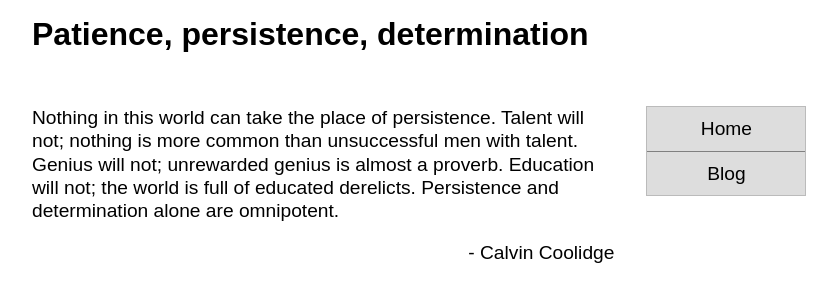
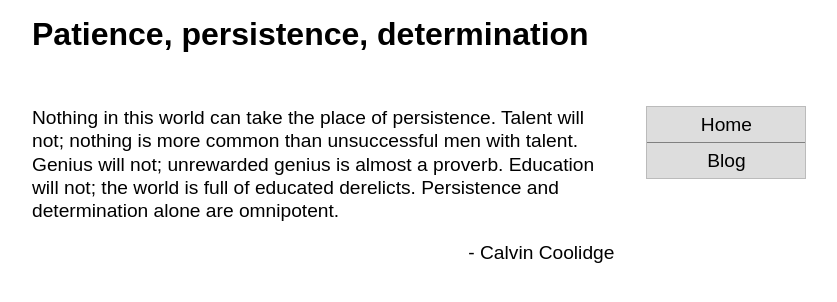
Before and after one commit to arfwilliamson/arfwilliamson.github.io, a Jekyll site: the page built from index.html, in a window 1280 px wide. Shown: the top 302 px of the page, without its empty margins (96-933 px from the left). Built offline with Jekyll 4.4.1, drawn with Linux system fonts in a browser that asks for light colours.

Commit message:
Update main.css

```diff
--- a/css/main.css
+++ b/css/main.css
@@ -81,15 +81,17 @@
   max-width: 100%;
 }
 
-p {
+p,
+ul li,
+ol li {
   font-size: 120%;
   line-height: 1.2;
 }
 
-ul,ol {
+ul,
+ol {
   list-style: inside;
   padding-left: 0;
-  line-height: 200%;
 }
 
 /* =CSS Menu----------------------------------------------------------------- */
```
